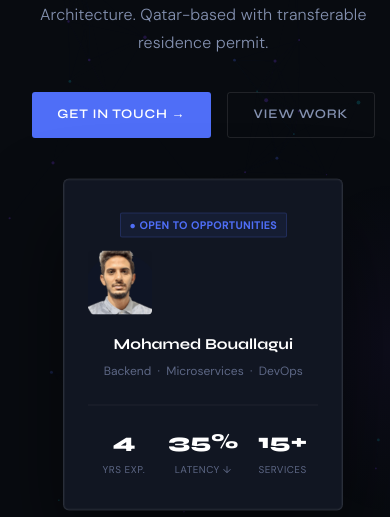
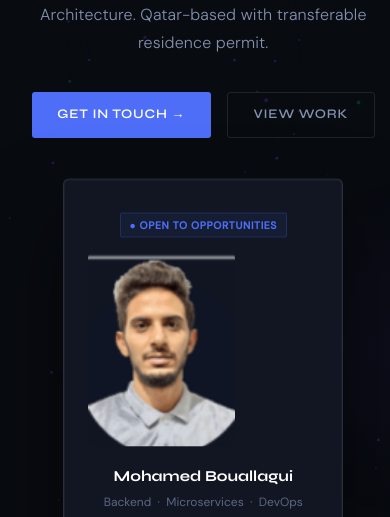
Before and after one commit to HamaRigo/portfolio, a plain HTML site: page index.html in a window 390 px wide. Shown: the part 327-844 px from the top of the page. Drawn offline with Linux system fonts and the light colour scheme.

Commit message:
scale image

```diff
--- a/index.html
+++ b/index.html
@@ -292,8 +292,8 @@ a.ct-val:hover{color:#7d9aff;}
   position:relative;z-index:2;box-shadow:0 0 0 1px rgba(79,110,247,.4);  overflow: hidden;
 }
 .rpl-av img {
-  width: 30%;
-  height: 30%;
+  width: 95%;
+  height: 95%;
   object-fit: cover;
 }
 .rpl{position:absolute;border-radius:4px;border:1px solid rgba(79,110,247,.35);animation:rplOut 2.5s ease-out infinite;opacity:0;}
@@ -318,9 +318,9 @@ footer{text-align:center;padding:2.5rem 5%;border-top:1px solid var(--border);fo
   .nav-links a::after{display:none;}
   .nav-burger{display:flex;}
   .h-card-av {
-  width: 64px;
-  height: 64px;
-  border-radius: 4px;
+  width: 64%;
+  height: 64%;
+  border-radius: 4%;
   overflow: hidden;
   display: flex;
   align-items: center;
```
